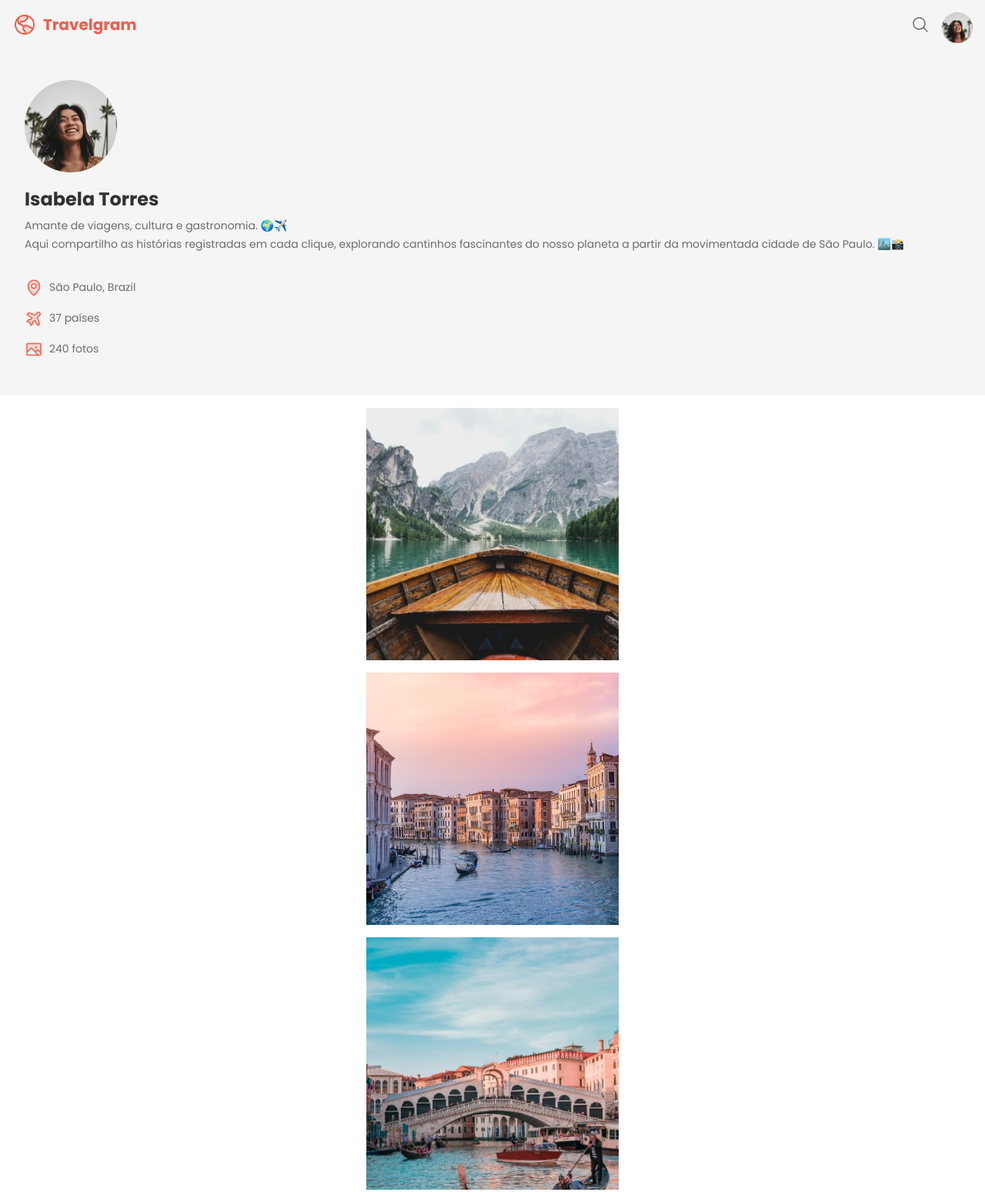
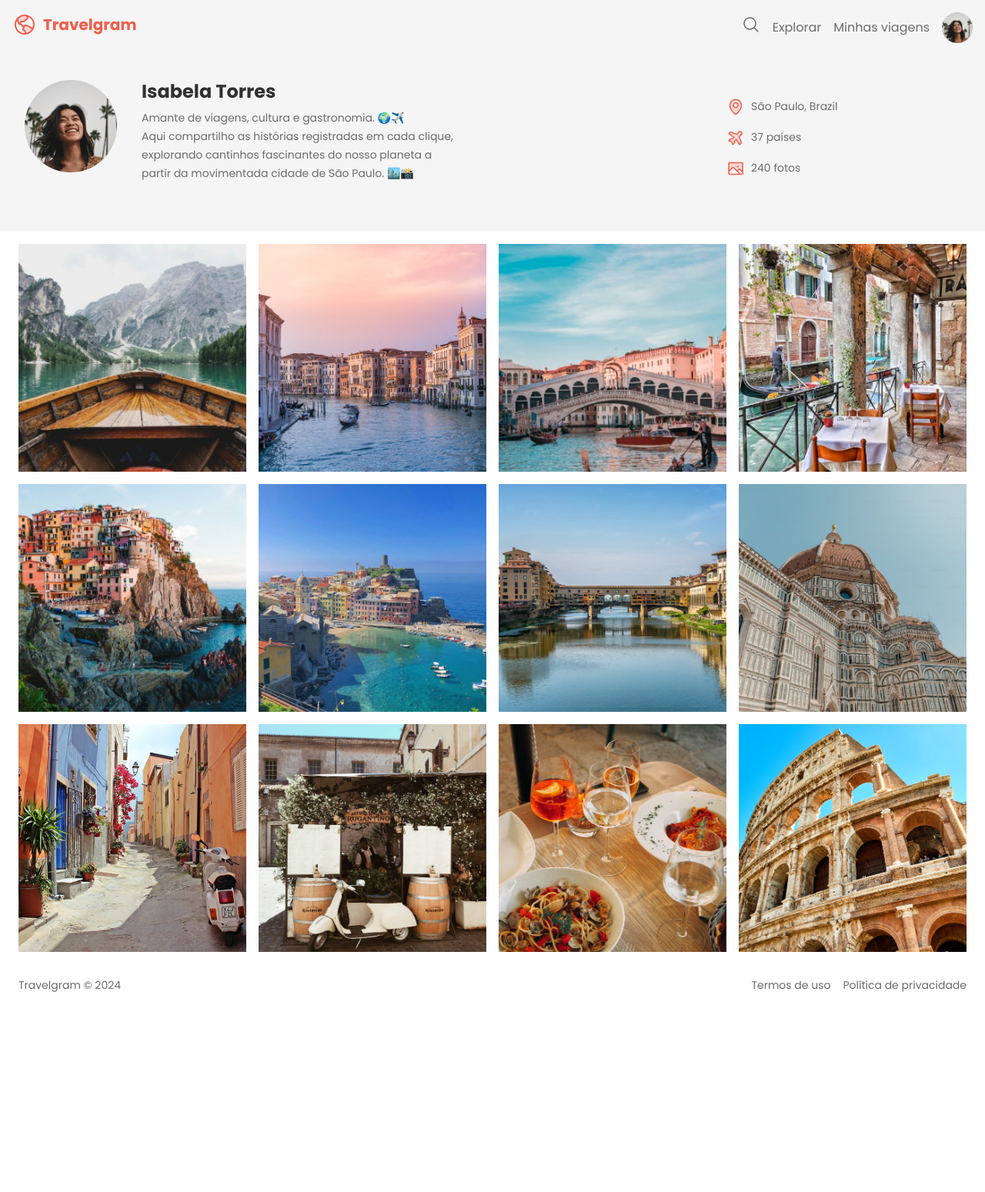
Before and after one commit to arthurcosta33/projeto-travelgram-responsive, a plain HTML site: page index.html in a window 1280 px wide. Shown: the top 1549 px of the page at 77% size. After the commit the page ends 1309 px from the top, so only its background shows below. Drawn offline with Linux system fonts and the light colour scheme.

Commit message:
feat: finalize tablet & desktop versions and complete project

```diff
--- a/index.html
+++ b/index.html
@@ -1,56 +1,89 @@
 <!DOCTYPE html>
 <html lang="pt-br">
   <head>
-  <link rel="preconnect" href="https://fonts.googleapis.com">
-  <link rel="preconnect" href="https://fonts.gstatic.com" crossorigin>
-  <meta charset="UTF-8">
-  <meta name="viewport" content="width=device-width, initial-scale=1.0">
+    <link rel="preconnect" href="https://fonts.googleapis.com" />
+    <link rel="preconnect" href="https://fonts.gstatic.com" crossorigin />
+    <meta charset="UTF-8" />
+    <meta name="viewport" content="width=device-width, initial-scale=1.0" />
     <title>Travelgram - Responsivo</title>
-  <link rel="stylesheet" href="styles/index.css">
-  <link href="https://fonts.googleapis.com/css2?family=Poppins:ital,wght@0,100;0,200;0,300;0,400;0,500;0,600;0,700;0,800;0,900;1,100;1,200;1,300;1,400;1,500;1,600;1,700;1,800;1,900&display=swap" rel="stylesheet">
+    <link rel="stylesheet" href="styles/index.css" />
+    <link
+      href="https://fonts.googleapis.com/css2?family=Poppins:ital,wght@0,100;0,200;0,300;0,400;0,500;0,600;0,700;0,800;0,900;1,100;1,200;1,300;1,400;1,500;1,600;1,700;1,800;1,900&display=swap"
+      rel="stylesheet"
+    />
   </head>
   <body>
     <div class="navigation">
       <nav>
         <a href="#">
-        <img src="assets/Logo.svg" alt="Logotipo Travelgram">
+          <img src="assets/Logo.svg" alt="Logotipo Travelgram" />
         </a>
 
         <ul class="primary-menu">
           <li>
             <a href="#">
-            <img src="assets/MagnifyingGlass.svg" alt="Ícone de Lupa">
+              <img src="assets/MagnifyingGlass.svg" alt="Ícone de Lupa" />
             </a>
           </li>
           <li><a href="#">Explorar</a></li>
           <li><a href="#">Minhas viagens</a></li>
-        <li><a href="#">
-          <img src="assets/profile-image.png" alt="Imagem da usuária" class="profile-image-nav">
-        </a></li>
+          <li>
+            <a href="#">
+              <img
+                src="assets/profile-image.png"
+                alt="Imagem da usuária"
+                class="profile-image-nav"
+              />
+            </a>
+          </li>
         </ul>
       </nav>
     </div>
 
     <main>
       <div class="profile-user">
-      <img src="assets/profile-image.png" alt="Imagem da usuária" class="profile-image">
+        <div class="info-user">
+          <img
+            src="assets/profile-image.png"
+            alt="Imagem da usuária"
+            class="profile-image"
+          />
+          <div class="text-user">
             <h1>Isabela Torres</h1>
-      <p>Amante de viagens, cultura e gastronomia. 🌍✈️ <br>
-      Aqui compartilho as histórias registradas em cada clique, explorando cantinhos fascinantes do nosso planeta a partir da movimentada cidade de São Paulo. 🏙️📸</p>
+            <p>
+              Amante de viagens, cultura e gastronomia. 🌍✈️ <br />
+              Aqui compartilho as histórias registradas em cada clique, explorando
+              cantinhos fascinantes do nosso planeta a partir da movimentada
+              cidade de São Paulo. 🏙️📸
+            </p>
+          </div>
+        </div>
 
         <div class="profile-info">
           <div class="info">
-          <img src="assets/MapPin.svg" alt="Ícone de um Pin de um Mapa" class="icons">
+            <img
+              src="assets/MapPin.svg"
+              alt="Ícone de um Pin de um Mapa"
+              class="icons"
+            />
             <p>São Paulo, Brazil</p>
           </div>
 
           <div class="info">
-          <img src="assets/AirplaneTilt.svg" alt="Ícone de um Avião" class="icons">
+            <img
+              src="assets/AirplaneTilt.svg"
+              alt="Ícone de um Avião"
+              class="icons"
+            />
             <p>37 países</p>
           </div>
 
           <div class="info">
-          <img src="assets/Image.svg" alt="Ícone de um Quadro" class="icons">
+            <img
+              src="assets/Image.svg"
+              alt="Ícone de um Quadro"
+              class="icons"
+            />
             <p>240 fotos</p>
           </div>
         </div>
@@ -58,22 +91,24 @@
     </main>
 
     <section class="photos">
-    <img src="assets/Image 01.png" alt="">
-    <img src="assets/Image 02.png" alt="">
-    <img src="assets/Image 03.png" alt="">
-    <img src="assets/Image 04.png" alt="">
-    <img src="assets/Image 05.png" alt="">
-    <img src="assets/Image 06.png" alt="">
-    <img src="assets/Image 07.png" alt="">
-    <img src="assets/Image 08.png" alt="">
-    <img src="assets/Image 09.png" alt="">
-    <img src="assets/Image 10.png" alt="">
-    <img src="assets/Image 11.png" alt="">
-    <img src="assets/Image 12.png" alt="">
+      <img src="assets/Image 01.png" alt="" />
+      <img src="assets/Image 02.png" alt="" />
+      <img src="assets/Image 03.png" alt="" />
+      <img src="assets/Image 04.png" alt="" />
+      <img src="assets/Image 05.png" alt="" />
+      <img src="assets/Image 06.png" alt="" />
+      <img src="assets/Image 07.png" alt="" />
+      <img src="assets/Image 08.png" alt="" />
+      <img src="assets/Image 09.png" alt="" />
+      <img src="assets/Image 10.png" alt="" />
+      <img src="assets/Image 11.png" alt="" />
+      <img src="assets/Image 12.png" alt="" />
     </section>
 
     <footer>
+      <div class="travelgram">
         <p>Travelgram © 2024</p>
+      </div>
 
       <div class="links">
         <span>Termos de uso</span>
--- a/styles/footer.css
+++ b/styles/footer.css
@@ -1,3 +1,7 @@
+footer {
+  padding: 0 1.5rem 0 1.5rem;
+}
+
 footer p {
   display: flex;
   align-items: center;
@@ -20,3 +24,15 @@ footer span {
   color: var(--text-color-secondary);
   margin-bottom: 1rem;
 }
+
+@media (width >= 48rem) {
+  footer {
+    display: flex;
+    justify-content: space-between;
+  }
+
+  footer span {
+    margin-bottom: 0;
+  }
+
+}
--- a/styles/global.css
+++ b/styles/global.css
@@ -20,7 +20,3 @@
   --text-md: 0.875rem/170% var(--font-family);
   --text-sm: 0.75rem/170% var(--font-family);
 }
-
-html {
-  overflow-x: hidden;
-}
--- a/styles/main.css
+++ b/styles/main.css
@@ -38,3 +38,32 @@ main p {
 .profile-info p {
   margin: 0;
 }
+
+@media (width >= 48rem) {
+  .profile-user {
+    display: flex;
+  }
+
+  .info-user {
+    flex: 3;
+    display: flex;
+    gap: 2rem;
+  }
+
+  .text-user {
+    max-width: 300px;
+  }
+
+  .profile-info {
+    flex: 1;
+    display: flex;
+    flex-direction: column;
+    justify-content: center;
+  }
+}
+
+@media (width >= 80rem) {
+.text-user {
+    max-width: 410px;
+  }
+}
--- a/styles/nav.css
+++ b/styles/nav.css
@@ -31,3 +31,14 @@ nav ul li:nth-child(2),
   nav ul li:nth-child(3) {
     display: none;
 }
+
+@media (width >= 48rem) {
+  nav ul li:nth-child(2),
+  nav ul li:nth-child(3) {
+    display: inline;
+  }
+
+  nav a {
+    font: var(--text);
+  }
+}
--- a/styles/section-photos.css
+++ b/styles/section-photos.css
@@ -1,7 +1,24 @@
+.photos {
+  display: flex;
+  flex-wrap: wrap;
+  gap: 1rem;
+  padding: 1rem;
+  justify-content: center;
+}
+
 .photos img {
-  width: 20.5rem;
-  height: 20.5rem;
-  display: block;
-  margin: 1rem auto;
+  width: 100%;
   object-fit: contain;
 }
+
+@media (width >= 48rem) {
+  .photos img {
+  width: calc(50% - 1rem);
+  }
+}
+
+@media (width >= 80rem) {
+  .photos img {
+  width: calc(25% - 1rem);
+  }
+}
```
Lines whose indentation alone changed are shown as unchanged.
